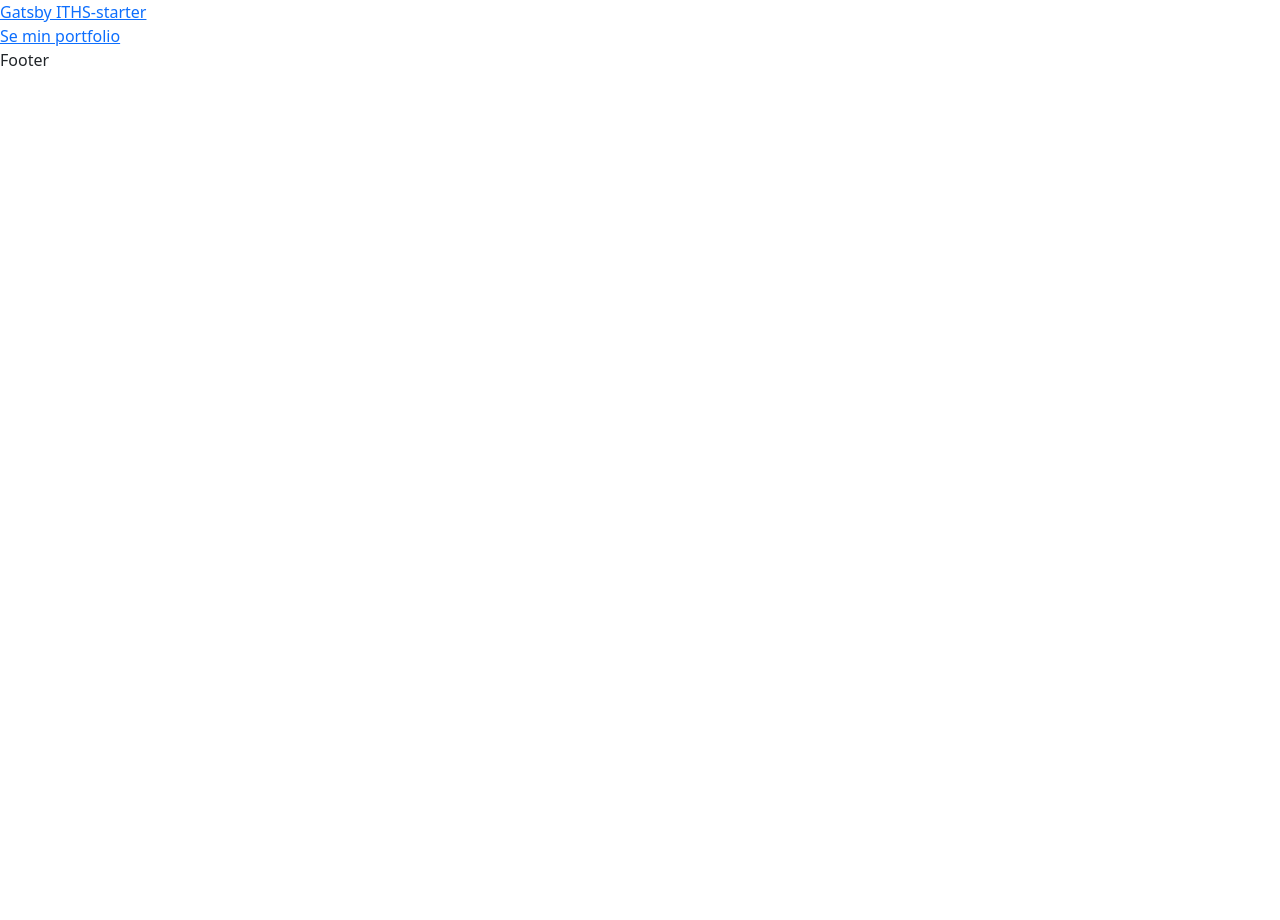
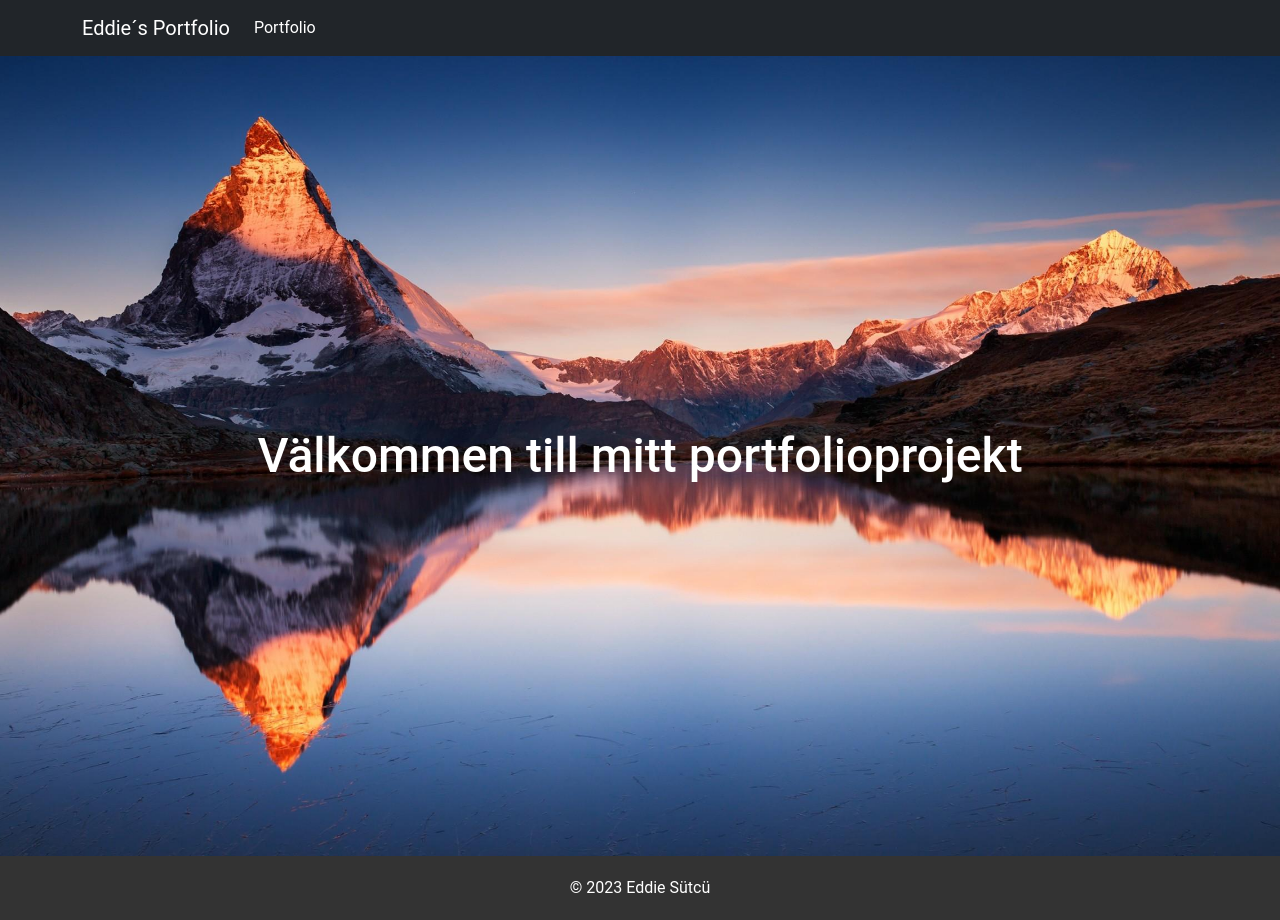
Before and after one commit to Eddie-Blom/Gatsby, a Gatsby site: page / in a window 1280 px wide. Before the commit the page ends 800 px from the top, so only its background shows below. Built offline with nearby package versions, Linux system fonts and the light colour scheme; Gatsby itself is replaced by a stand-in of ours.

Commit message:
layout done

```diff
--- a/gatsby-config.js
+++ b/gatsby-config.js
@@ -13,9 +13,9 @@ require("dotenv").config({
 
 module.exports = {
   siteMetadata: {
-    title: `Gatsby ITHS-starter`,
-    description: `Enkel starter template för ITHS-studenter`,
-    author: `Håkan Gleissman`,
+    title: `Gatsby Portfolio Project`,
+    description: `I site about me`,
+    author: `Eddie Sutcu`,
     siteUrl: `http://dummy-site.com`,
   },
   plugins: [
--- a/package.json
+++ b/package.json
@@ -15,6 +15,7 @@
     "gatsby-transformer-remark": "^6.12.3",
     "gatsby-transformer-sharp": "^5.12.0",
     "react": "^18.2.0",
+    "react-bootstrap": "^2.9.1",
     "react-dom": "^18.2.0"
   },
   "devDependencies": {
--- a/src/components/layout.js
+++ b/src/components/layout.js
@@ -1,15 +1,33 @@
-import * as React from "react"
+import * as React from "react";
 import 'bootstrap/dist/css/bootstrap.min.css';
 import '../css/style.css';
-import {Link} from "gatsby";
+import { Navbar, Nav, Container } from 'react-bootstrap';
+import { Link } from "gatsby";
 
 const Layout = ({ children }) => (
-    <>
-      <header><Link to="/">Gatsby ITHS-starter</Link></header>
-      <main>{children}</main>
-      <footer>Footer</footer>
-    </>
-  )
+  <>
+    <Navbar bg="dark" variant="dark" expand="lg">
+      <Container>
+        <Navbar.Brand as={Link} to="/">Eddie´s Portfolio</Navbar.Brand>
+        <Navbar.Toggle aria-controls="basic-navbar-nav" />
+        <Navbar.Collapse id="basic-navbar-nav">
+          <Nav className="me-auto">
+            <Nav.Link as={Link} to="/portfolio">Portfolio</Nav.Link>
+            {/* Lägg till fler länkar enligt behov */}
+          </Nav>
+        </Navbar.Collapse>
+      </Container>
+    </Navbar>
 
+    <main className="main-content">{children}</main>
 
-export default Layout
+    <footer className="footer text-white text-center">
+      <Container>
+        <p>&copy; {new Date().getFullYear()} Eddie Sütcü</p>
+        {/* Lägg till annan footer-information här */}
+      </Container>
+    </footer>
+  </>
+);
+
+export default Layout;
--- a/src/css/style.css
+++ b/src/css/style.css
@@ -0,0 +1,51 @@
+/* style.css */
+body {
+  background-color: #222; /* Uppdaterad bakgrundsfärg */
+  color: #fff; /* Vit text för kontrast */
+  font-family: 'Roboto', sans-serif; /* Typsnitt för text */
+  margin: 0; /* Ta bort marginaler för hela sidan */
+}
+
+.navbar {
+  background-color: #333; /* Uppdaterad färg för Navbar */
+  transition: background-color 0.3s ease-in-out; /* Lägg till en övergångseffekt */
+}
+
+.navbar-brand,
+.nav-link {
+  color: #fff; /* Vit text för länkar */
+}
+
+.navbar-brand:hover,
+.nav-link:hover {
+  color: #aaf; /* Ändra färg på hover för länkar */
+}
+
+.footer {
+  background-color: #333; /* Uppdaterad färg för footer */
+  padding: 20px 0; /* Lite mer padding för fotern */
+}
+
+.footer p {
+  margin-bottom: 0; /* Ta bort extra utrymme under texten i fotern */
+}
+
+.hero {
+  display: flex;
+  align-items: center; /* Centrerar vertikalt */
+  justify-content: center; /* Centrerar horisontellt */
+  height: 100vh; /* Anpassar höjden till hela vyhöjden */
+  background-image: url('../images/background_image.jpg');
+  background-size: cover;
+  background-position: center;
+}
+
+.hero-content {
+  text-align: center;
+  color: white;
+}
+
+.hero-content h1 {
+  font-size: 3rem;
+  margin: 0; /* Tar bort standardmarginalen för h1 */
+}
--- a/src/pages/index.js
+++ b/src/pages/index.js
@@ -1,17 +1,21 @@
 import * as React from "react"
-import { Link } from "gatsby"
 import Layout from "../components/layout"
+import { Container } from "react-bootstrap"
+import "../css/style.css" // Importera din CSS-fil för att styla
 
-
-//react-component
-//alla componenter under /src/pages blir automatiskt sidor
-//sidans namn = namnet på javascript-filen (dock - index.js = sajtens första sida)
 const IndexPage = () => (
   <Layout>
-    <Link to="/portfolio">Se min portfolio</Link>
+    <section className="hero">
+      <div className="hero-content">
+        <Container>
+          <h1>Välkommen till mitt portfolioprojekt</h1>
+          {/* Annan önskad innehåll */}
+        </Container>
+      </div>
+    </section>
   </Layout>
 )
-//denna konstant sätter titeln på sidan
+
 export const Head = () => <title>Home Page</title>
 
 export default IndexPage;
```
Also changed, not shown: src/css/portfolio.css (added, +25 -0 lines), src/pages/portfolio.js (+27 -18 lines), src/images/background_image.jpg (added), 1 other file.
